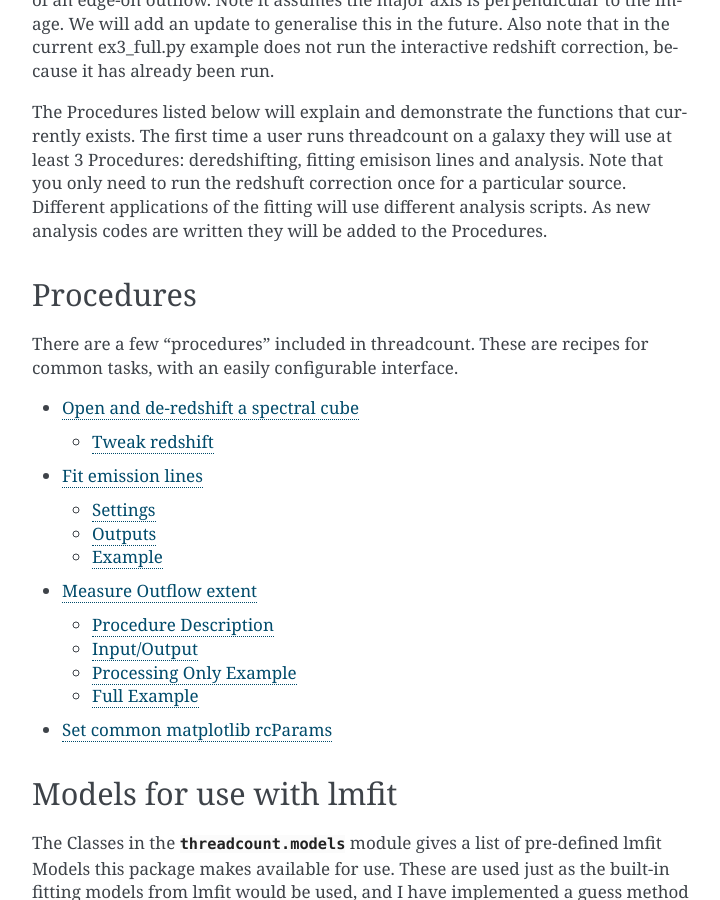
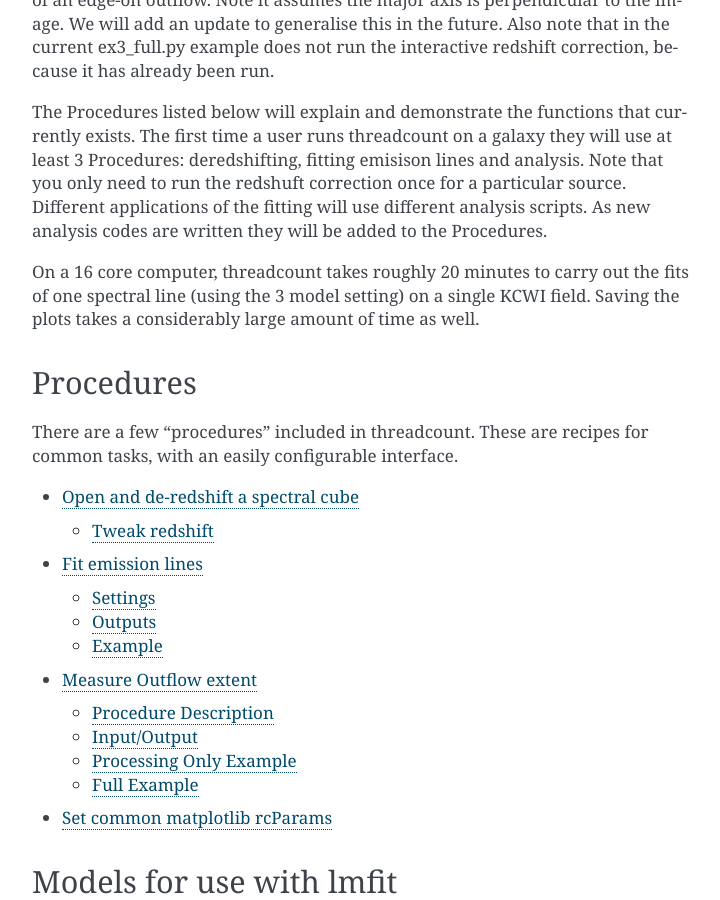
Before and after one commit to astrodee/threadcount, a Sphinx documentation site: the page built from docs/source/getting_started.rst, in a window 1280 px wide and 900 px high, scrolled down 676 px. Shown: the whole window, without its empty margins (388-1108 px from the left). Built offline with Sphinx 7.4.7, drawn with Linux system fonts in a browser that asks for light colours.

Commit message:
Update getting_started.rst

```diff
--- a/docs/source/getting_started.rst
+++ b/docs/source/getting_started.rst
@@ -30,6 +30,8 @@
 :download:`ex3_full.py <examples/ex3_full.py>` This example runs the fitting code, and analyzes the extraplaner gas of an edge-on outflow. Note it assumes the major axis is perpendicular to the image. We will add an update to generalise this in the future. Also note that in the current ex3_full.py example does not run the interactive redshift correction, because it has already been run.
 
 The Procedures listed below will explain and demonstrate the functions that currently exists. The first time a user runs threadcount on a galaxy they will use at least 3 Procedures: deredshifting, fitting emisison lines and analysis. Note that you only need to run the redshuft correction once for a particular source. Different applications of the fitting will use different analysis scripts. As new analysis codes are written they will be added to the Procedures.
+
+On a 16 core computer, threadcount takes roughly 20 minutes to carry out the fits of one spectral line (using the 3 model setting) on a single KCWI field. Saving the plots takes a considerably large amount of time as well.
 
 Procedures
 ==========
```
